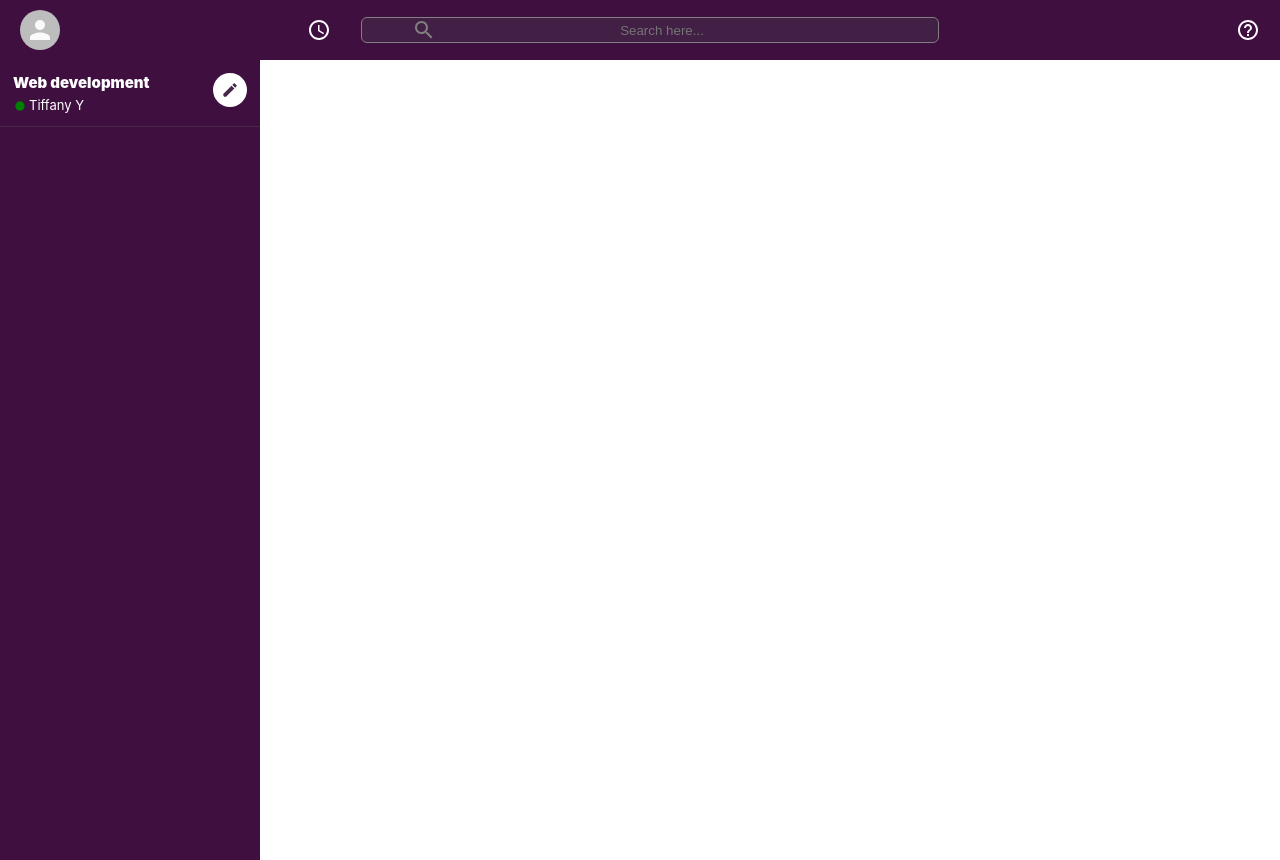
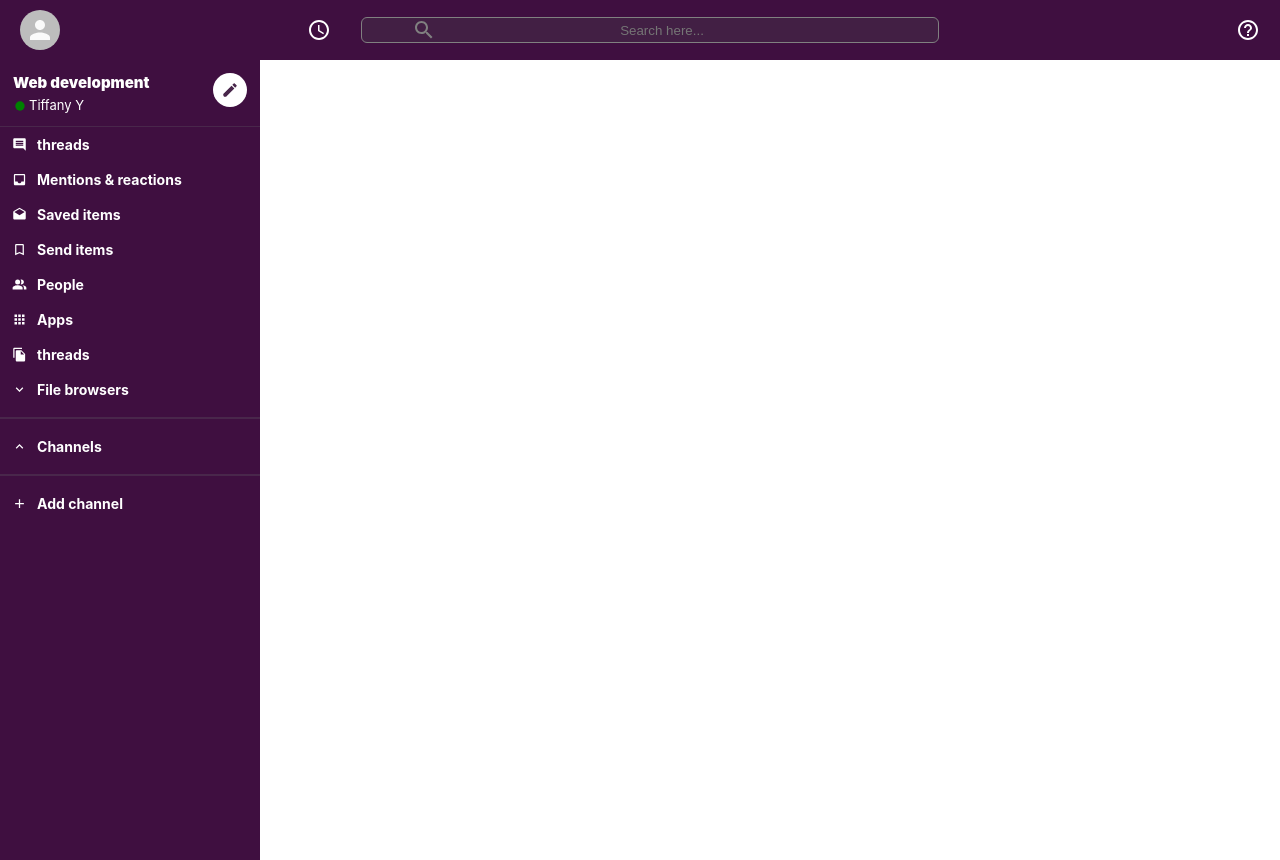
Before and after one commit to tiff0000/slack-clone, a React (Create React App) app in the folder slack-clone/: page / in a window 1280 px wide. Built offline with nearby package versions, Linux system fonts and the light colour scheme.

Commit message:
sidebar styling

```diff
--- a/slack-clone/src/App.css
+++ b/slack-clone/src/App.css
@@ -1,4 +1,5 @@
 body {
   --slack-color: #3f0f40;
   --slack-secondary-color: #49274b;
+  --slack-third: #340e36;
 }
--- a/slack-clone/src/Sidebar.css
+++ b/slack-clone/src/Sidebar.css
@@ -3,6 +3,12 @@
   max-width: 260px;
   height: 100vh;
   color: white;
+}
+
+.sidebar > hr {
+  margin-top: 10px;
+  margin-bottom: 10px;
+  border: 1px solid var(--slack-secondary-color);
 }
 
 .sidebar__header {
--- a/slack-clone/src/Sidebar.js
+++ b/slack-clone/src/Sidebar.js
@@ -2,8 +2,17 @@ import React from "react";
 import "./Sidebar.css";
 import FiberManualRecordIcon from "@material-ui/icons/FiberManualRecord";
 import CreateIcon from "@material-ui/icons/Create";
-
-import SidebarRow from "./SidebarRow";
+import SidebarOption from "./SidebarOption";
+import InsertCommentIcon from "@material-ui/icons/InsertComment";
+import InboxIcon from "@material-ui/icons/Inbox";
+import DraftsIcon from "@material-ui/icons/Drafts";
+import BookmarkBorderIcon from "@material-ui/icons/BookmarkBorder";
+import PeopleAltIcon from "@material-ui/icons/PeopleAlt";
+import AppsIcon from "@material-ui/icons/Apps";
+import FileCopyIcon from "@material-ui/icons/FileCopy";
+import ExpandMoreIcon from "@material-ui/icons/ExpandMore";
+import ExpandLessIcon from "@material-ui/icons/ExpandLess";
+import AddIcon from "@material-ui/icons/Add";
 
 function Sidebar() {
   return (
@@ -18,6 +27,19 @@ function Sidebar() {
         </div>
         <CreateIcon />
       </div>
+
+      <SidebarOption Icon={InsertCommentIcon} title="threads" />
+      <SidebarOption Icon={InboxIcon} title="Mentions & reactions " />
+      <SidebarOption Icon={DraftsIcon} title="Saved items" />
+      <SidebarOption Icon={BookmarkBorderIcon} title="Send items" />
+      <SidebarOption Icon={PeopleAltIcon} title="People" />
+      <SidebarOption Icon={AppsIcon} title="Apps" />
+      <SidebarOption Icon={FileCopyIcon} title="threads" />
+      <SidebarOption Icon={ExpandMoreIcon} title="File browsers" />
+      <hr />
+      <SidebarOption Icon={ExpandLessIcon} title="Channels" />
+      <hr />
+      <SidebarOption Icon={AddIcon} title="Add channel" />
     </div>
   );
 }
--- /dev/null
+++ b/slack-clone/src/SidebarOption.css
@@ -0,0 +1,21 @@
+.sidebarOption {
+  display: flex;
+  align-items: center;
+  font-size: 12px;
+  cursor: pointer;
+  padding-left: 2px;
+}
+
+.sidebarOption:hover {
+  background-color: var(--slack-third);
+  opacity: 0.9;
+}
+
+.sidebarOption__icon {
+  padding: 10px;
+  font-size: 15px !important;
+}
+
+.sidebarOption__channel {
+  padding: 10px;
+}
--- /dev/null
+++ b/slack-clone/src/SidebarOption.js
@@ -0,0 +1,20 @@
+import React from "react";
+import "./SidebarOption.css";
+
+function SidebarRow({ Icon, title }) {
+  return (
+    <div className="sidebarOption">
+      {Icon && <Icon className="sidebarOption__icon" />}
+
+      {Icon ? (
+        <h3>{title}</h3>
+      ) : (
+        <h3 className="sidebarOption__channel">
+          <span className="sidebarOption__hash">#</span> {title}
+        </h3>
+      )}
+    </div>
+  );
+}
+
+export default SidebarRow;
--- a/slack-clone/src/SidebarRow.js
+++ /dev/null
@@ -1,8 +0,0 @@
-import React from "react";
-import "./SidebarRow.css";
-
-function SidebarRow() {
-  return <div className="sidebarRow"></div>;
-}
-
-export default SidebarRow;
```
Also changed, not shown: slack-clone/src/SidebarRow.css (deleted).
